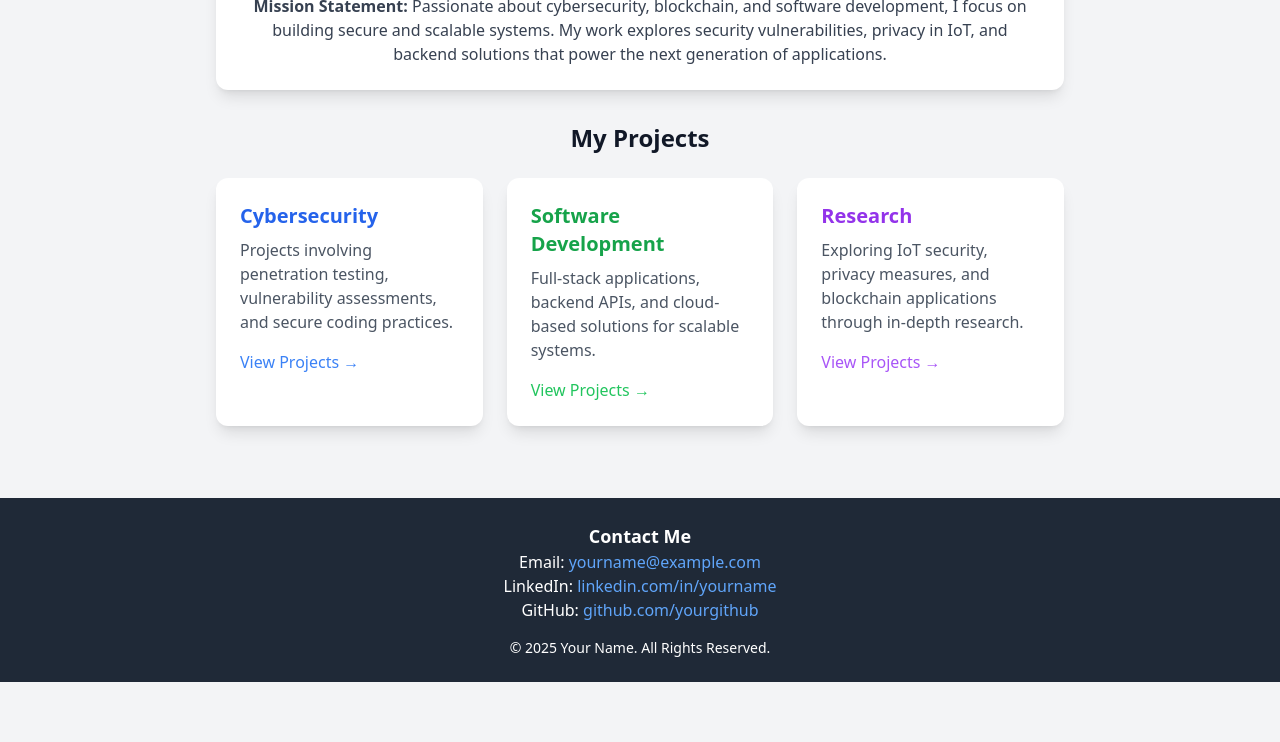
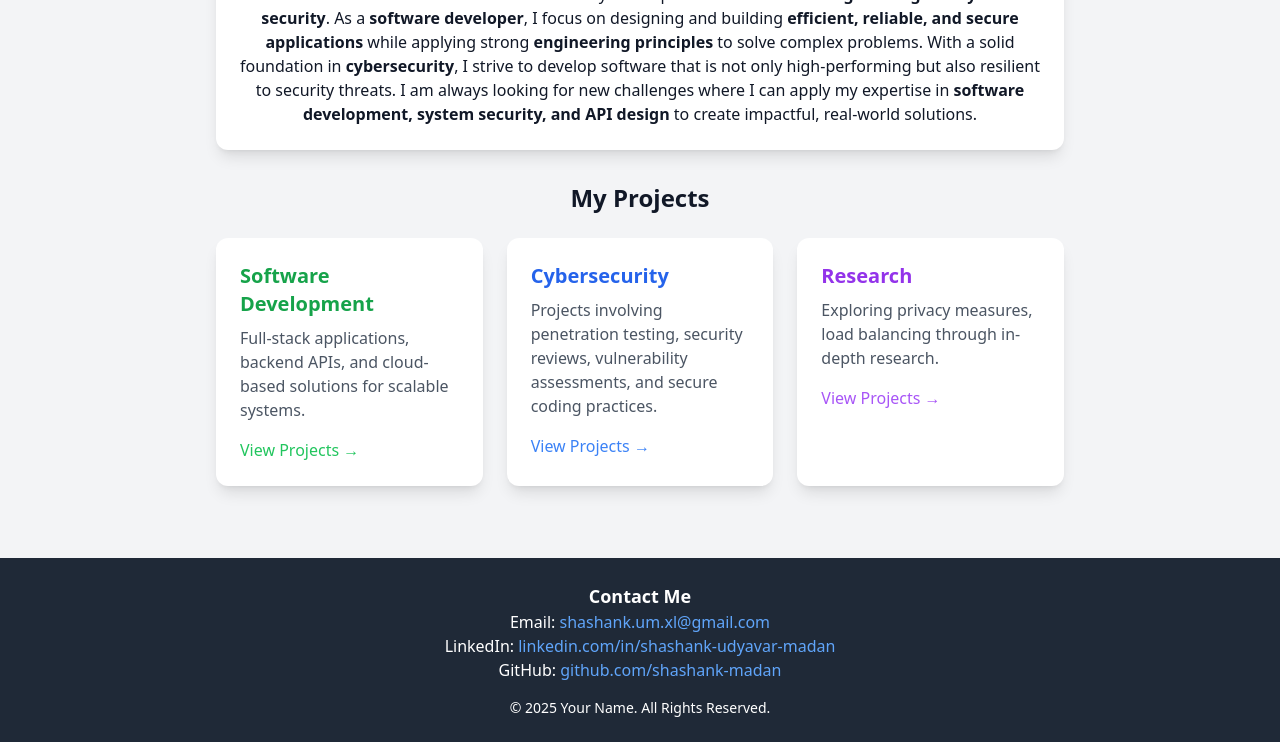
Before and after one commit to shashank-madan/shashank-madan.github.io, a plain HTML site: page index.html in a window 1280 px wide. Shown: the part 102-844 px from the top of the page. Before the commit the page ends 800 px from the top, so only its background shows below. Drawn offline with nearby package versions, Linux system fonts and the light colour scheme.

Commit message:
landing page

```diff
--- a/index.html
+++ b/index.html
@@ -12,23 +12,23 @@
         <!-- Header & Bio -->
         <div class="bg-white p-6 rounded-xl shadow-lg text-center">
             <h1 class="text-3xl font-bold text-blue-600">Welcome to My Portfolio</h1>
-            <p class="mt-3 text-gray-700">
-                <strong>Mission Statement:</strong>
-                Passionate about cybersecurity, blockchain, and software development, I focus on building secure and scalable systems.
-                My work explores security vulnerabilities, privacy in IoT, and backend solutions that power the next generation of applications.
+            <p>
+                I am a Master’s student at NC State University with a passion for
+                <strong>software engineering and system security</strong>. As a <strong>software developer</strong>,
+                I focus on designing and building <strong>efficient, reliable, and secure applications</strong>
+                while applying strong <strong>engineering principles</strong> to solve complex problems.
+                With a solid foundation in <strong>cybersecurity</strong>, I strive to develop software that
+                is not only high-performing but also resilient to security threats.
+                I am always looking for new challenges where I can apply my expertise in
+                <strong>software development, system security, and API design</strong> to create impactful, real-world solutions.
             </p>
+
         </div>
 
         <!-- Project Categories -->
         <h2 class="text-2xl font-semibold mt-8 text-center">My Projects</h2>
 
         <div class="grid grid-cols-1 sm:grid-cols-2 md:grid-cols-3 gap-6 mt-6">
-            <!-- Cybersecurity Card -->
-            <div class="bg-white p-6 rounded-xl shadow-lg transform transition hover:scale-105">
-                <h3 class="text-xl font-semibold text-blue-600">Cybersecurity</h3>
-                <p class="text-gray-600 mt-2">Projects involving penetration testing, vulnerability assessments, and secure coding practices.</p>
-                <a href="#" class="mt-4 inline-block text-blue-500 font-medium hover:underline">View Projects →</a>
-            </div>
 
             <!-- Software Development Card -->
             <div class="bg-white p-6 rounded-xl shadow-lg transform transition hover:scale-105">
@@ -37,10 +37,17 @@
                 <a href="#" class="mt-4 inline-block text-green-500 font-medium hover:underline">View Projects →</a>
             </div>
 
+            <!-- Cybersecurity Card -->
+            <div class="bg-white p-6 rounded-xl shadow-lg transform transition hover:scale-105">
+                <h3 class="text-xl font-semibold text-blue-600">Cybersecurity</h3>
+                <p class="text-gray-600 mt-2">Projects involving penetration testing, security reviews, vulnerability assessments, and secure coding practices.</p>
+                <a href="#" class="mt-4 inline-block text-blue-500 font-medium hover:underline">View Projects →</a>
+            </div>
+
             <!-- Research Card -->
             <div class="bg-white p-6 rounded-xl shadow-lg transform transition hover:scale-105">
                 <h3 class="text-xl font-semibold text-purple-600">Research</h3>
-                <p class="text-gray-600 mt-2">Exploring IoT security, privacy measures, and blockchain applications through in-depth research.</p>
+                <p class="text-gray-600 mt-2">Exploring privacy measures, load balancing through in-depth research.</p>
                 <a href="#" class="mt-4 inline-block text-purple-500 font-medium hover:underline">View Projects →</a>
             </div>
         </div>
@@ -49,9 +56,9 @@
     <!-- Footer -->
     <footer class="bg-gray-800 text-white text-center p-6 mt-12">
         <p class="text-lg font-semibold">Contact Me</p>
-        <p>Email: <a href="mailto:yourname@example.com" class="text-blue-400 hover:underline">yourname@example.com</a></p>
-        <p>LinkedIn: <a href="https://linkedin.com/in/yourname" target="_blank" class="text-blue-400 hover:underline">linkedin.com/in/yourname</a></p>
-        <p>GitHub: <a href="https://github.com/yourgithub" target="_blank" class="text-blue-400 hover:underline">github.com/yourgithub</a></p>
+        <p>Email: <a href="mailto:shashank.um.xl@gmail.com" class="text-blue-400 hover:underline">shashank.um.xl@gmail.com</a></p>
+        <p>LinkedIn: <a href="https://linkedin.com/in/shashank-udyavar-madan" target="_blank" class="text-blue-400 hover:underline">linkedin.com/in/shashank-udyavar-madan</a></p>
+        <p>GitHub: <a href="https://github.com/shashank-madan" target="_blank" class="text-blue-400 hover:underline">github.com/shashank-madan</a></p>
         <p class="text-sm mt-4">&copy; 2025 Your Name. All Rights Reserved.</p>
     </footer>
 
```
